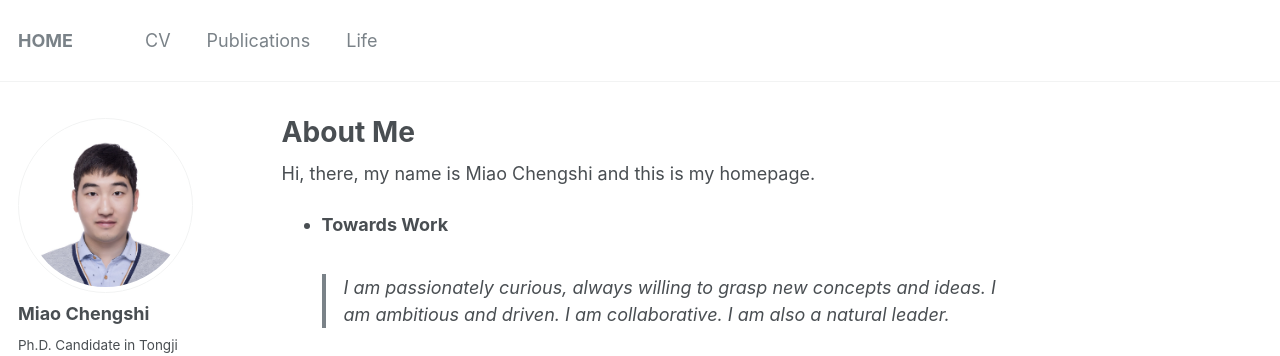
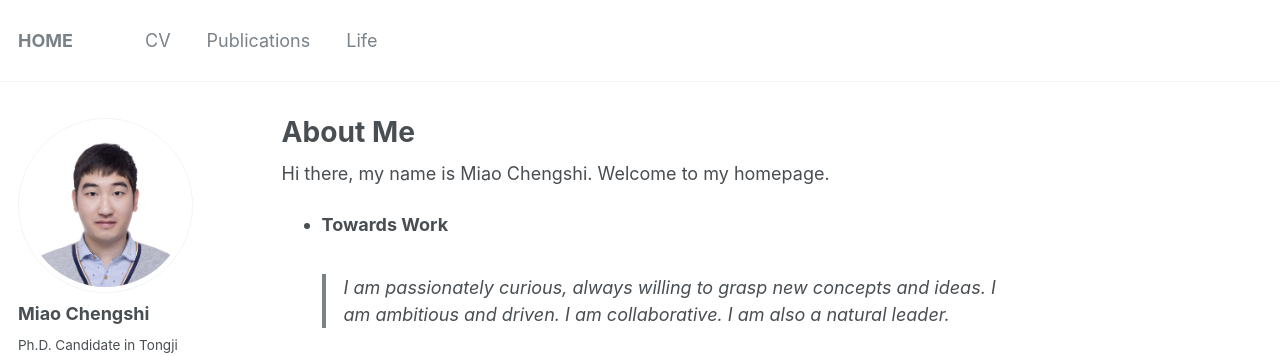
Before and after one commit to miaochengshi/miaochengshi.github.io, a Jekyll site: the page built from _pages/about.md, in a window 1280 px wide and 900 px high. Shown: the top 356 px of the window. Built offline with Jekyll 4.4.1, drawn with Linux system fonts in a browser that asks for light colours.

Commit message:
Update about.md

```diff
--- a/_pages/about.md
+++ b/_pages/about.md
@@ -8,7 +8,7 @@ redirect_from:
   - /about.html
 ---
 
-Hi, there, my name is Miao Chengshi and this is my homepage.
+Hi there, my name is Miao Chengshi. Welcome to my homepage.
 
 - **Towards Work**
 > I am passionately curious, always willing to grasp new concepts and ideas. I am ambitious and driven. I am collaborative. I am also a natural leader.
```
